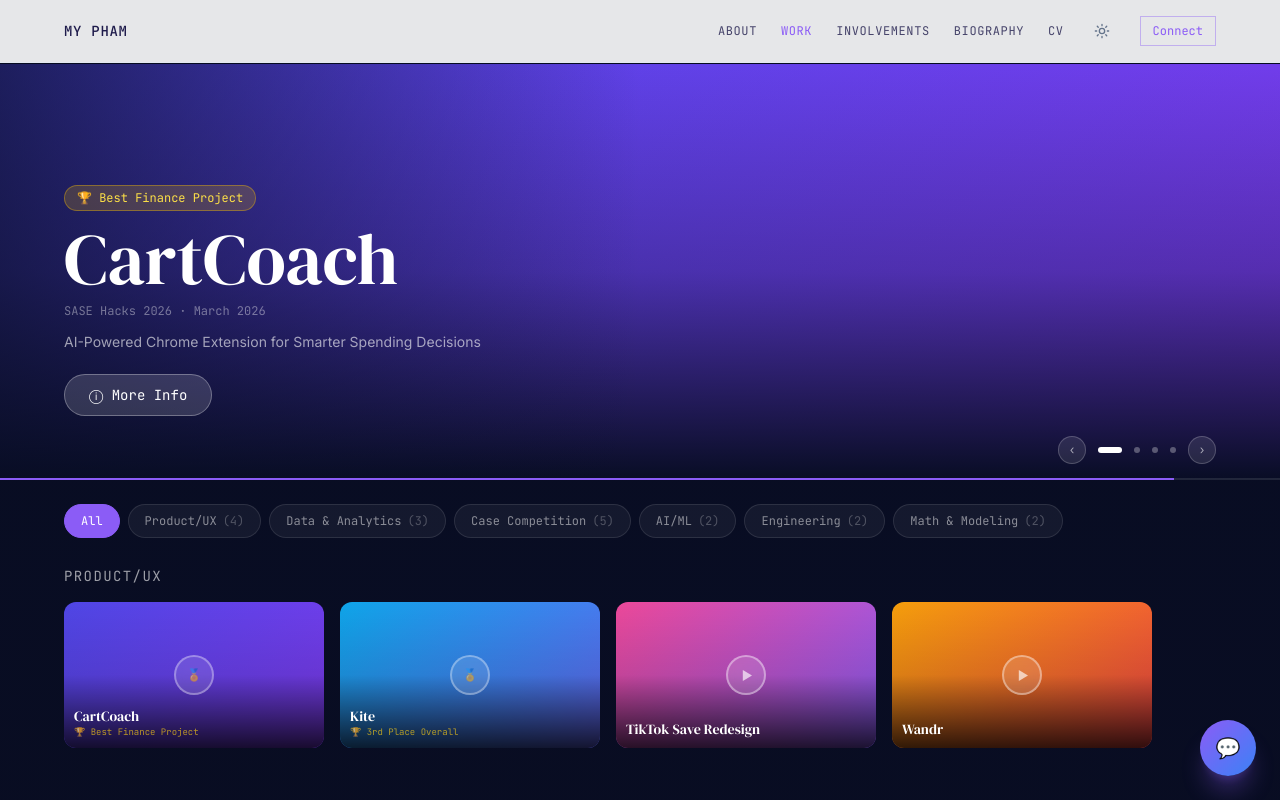
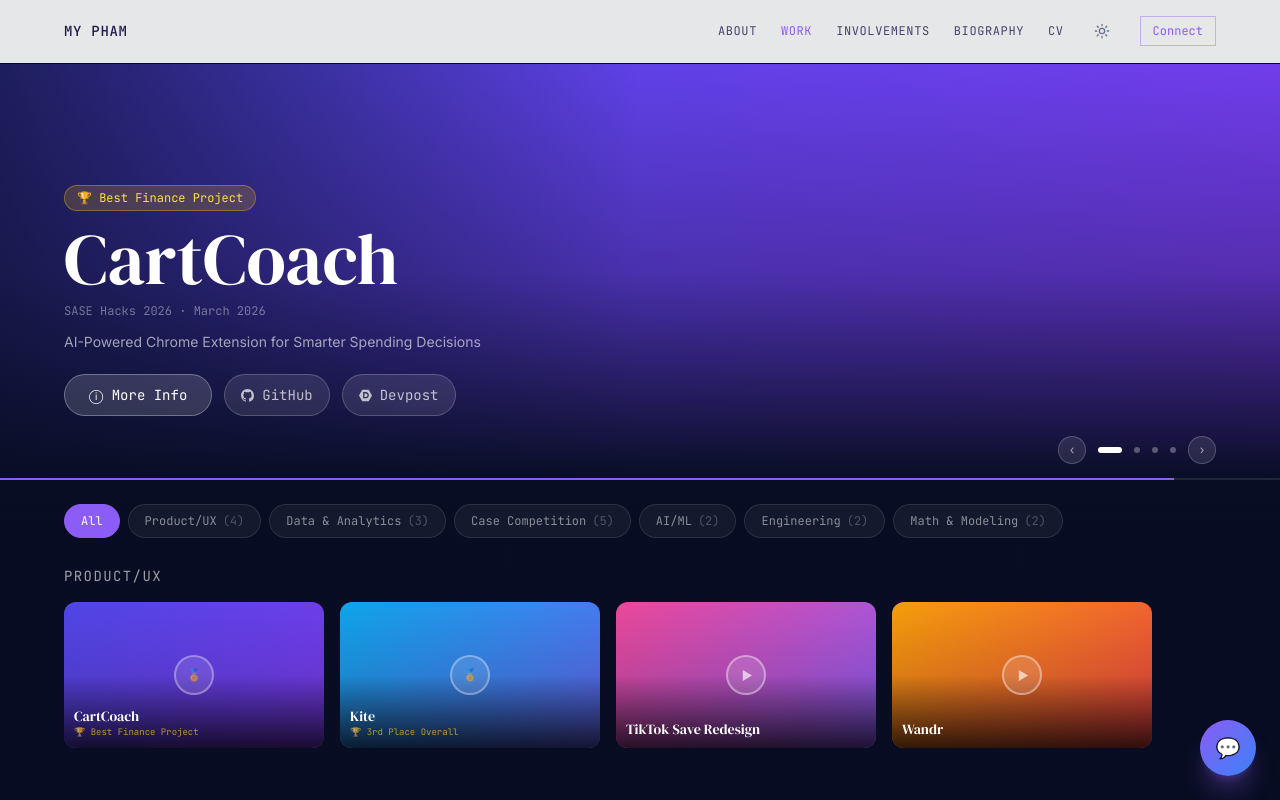
Before and after one commit to phammy237/Personal-Website, a Next.js app: page /projects in a window 1280 px wide. Shown: the top 800 px of the page. Built offline with nearby package versions, Linux system fonts and the light colour scheme.

Commit message:
change intro

```diff
--- a/app/page.tsx
+++ b/app/page.tsx
@@ -2,12 +2,10 @@
 import { Footer } from "@/components/layout/Footer";
 import { Hero } from "@/components/sections/Hero";
 import { Backstory } from "@/components/sections/Backstory";
-import { SignatureIntro } from "@/components/ui/SignatureIntro";
 
 export default function Home() {
   return (
     <main>
-      <SignatureIntro />
       <Navbar />
       <Hero />
       <Backstory />
--- a/app/projects/page.tsx
+++ b/app/projects/page.tsx
@@ -4,8 +4,25 @@
 import Image from "next/image";
 import { Navbar } from "@/components/layout/Navbar";
 import { Footer } from "@/components/layout/Footer";
+import { SignatureIntro } from "@/components/ui/SignatureIntro";
 import { allWork } from "@/data/projects";
 import type { Project } from "@/data/projects";
+
+function GitHubIcon() {
+  return (
+    <svg width="13" height="13" viewBox="0 0 24 24" fill="currentColor">
+      <path d="M12 0C5.37 0 0 5.37 0 12c0 5.31 3.435 9.795 8.205 11.385.6.105.825-.255.825-.57 0-.285-.015-1.23-.015-2.235-3.015.555-3.795-.735-4.035-1.41-.135-.345-.72-1.41-1.23-1.695-.42-.225-1.02-.78-.015-.795.945-.015 1.62.87 1.845 1.23 1.08 1.815 2.805 1.305 3.495.99.105-.78.42-1.305.765-1.605-2.67-.3-5.46-1.335-5.46-5.925 0-1.305.465-2.385 1.23-3.225-.12-.3-.54-1.53.12-3.18 0 0 1.005-.315 3.3 1.23.96-.27 1.98-.405 3-.405s2.04.135 3 .405c2.295-1.56 3.3-1.23 3.3-1.23.66 1.65.24 2.88.12 3.18.765.84 1.23 1.905 1.23 3.225 0 4.605-2.805 5.625-5.475 5.925.435.375.81 1.095.81 2.22 0 1.605-.015 2.895-.015 3.3 0 .315.225.69.825.57A12.02 12.02 0 0 0 24 12c0-6.63-5.37-12-12-12z" />
+    </svg>
+  );
+}
+
+function DevpostIcon() {
+  return (
+    <svg width="13" height="13" viewBox="0 0 24 24" fill="currentColor">
+      <path d="M6.002 1.61L0 12.004 6.002 22.39h11.996L24 12.004 17.998 1.61zm1.593 4.084h4.811c3.173 0 5.765 2.592 5.765 5.765s-2.592 5.765-5.765 5.765H7.595zm2.427 2.427v6.677h2.384c1.849 0 3.338-1.489 3.338-3.338s-1.489-3.338-3.338-3.338z" />
+    </svg>
+  );
+}
 
 const ROTATE_MS = 6500;
 const ALL_CATEGORIES = [
@@ -230,7 +247,7 @@
                   onClick={(e) => e.stopPropagation()}
                   title={l.label}
                   className="w-7 h-7 rounded-full bg-black/60 border border-white/25 flex items-center justify-center font-mono text-[10px] text-white/70 hover:text-white hover:bg-black/80 transition-colors">
-                  {l.icon}
+                  {l.key === "gh" ? <GitHubIcon /> : l.key === "dp" ? <DevpostIcon /> : l.icon}
                 </a>
               ))}
               <button
@@ -328,8 +345,8 @@
                 </button>
               )}
               <button onClick={() => onSelect(project, "overview")} className="flex items-center gap-2 font-mono text-sm px-6 py-2.5 bg-white/15 border border-white/30 text-white hover:bg-white/25 transition-colors rounded-full">ⓘ More Info</button>
-              {project.github && <a href={project.github} target="_blank" rel="noopener noreferrer" className="font-mono text-sm px-4 py-2.5 bg-white/10 border border-white/20 text-white/70 hover:text-white hover:bg-white/20 transition-colors rounded-full">GH ↗</a>}
-              {project.devpost && <a href={project.devpost} target="_blank" rel="noopener noreferrer" className="font-mono text-sm px-4 py-2.5 bg-white/10 border border-white/20 text-white/70 hover:text-white hover:bg-white/20 transition-colors rounded-full">Devpost ↗</a>}
+              {project.github && <a href={project.github} target="_blank" rel="noopener noreferrer" className="flex items-center gap-2 font-mono text-sm px-4 py-2.5 bg-white/10 border border-white/20 text-white/70 hover:text-white hover:bg-white/20 transition-colors rounded-full"><GitHubIcon /> GitHub</a>}
+              {project.devpost && <a href={project.devpost} target="_blank" rel="noopener noreferrer" className="flex items-center gap-2 font-mono text-sm px-4 py-2.5 bg-white/10 border border-white/20 text-white/70 hover:text-white hover:bg-white/20 transition-colors rounded-full"><DevpostIcon /> Devpost</a>}
             </div>
           </motion.div>
         </AnimatePresence>
@@ -362,6 +379,7 @@
 
   return (
     <main className="min-h-screen" style={{ background: "linear-gradient(180deg, #080D24 0%, #0A0C1E 100%)" }}>
+      <SignatureIntro />
       <Navbar />
       <div className="pt-16">
         <WorkHero onSelect={(p, t) => setSelected({ project: p, tab: t })} />
--- a/data/projects.ts
+++ b/data/projects.ts
@@ -54,6 +54,8 @@
     award: "Best Finance Project",
     competition: "SASE Hacks 2026",
     prize: true,
+    github: "#",
+    devpost: "#",
   },
   {
     slug: "kite",
@@ -82,6 +84,8 @@
     award: "3rd Place Overall",
     competition: "Code4Change",
     prize: true,
+    github: "#",
+    devpost: "#",
   },
   {
     slug: "wnba-simulator",
@@ -99,6 +103,7 @@
       "The project helped me think more deeply about tradeoffs, uncertainty, and strategic decision support.",
     ],
     tools: ["Python", "Monte Carlo Simulation", "Excel", "Data Modeling"],
+    github: "#",
     stack: [
       { layer: "Modeling", tech: "Python (pandas, NumPy)" },
       { layer: "Simulation", tech: "Monte Carlo (200 trials)" },
@@ -122,6 +127,7 @@
       "The project pushed me to think beyond analysis and toward usability and applied value.",
     ],
     tools: ["Python", "Streamlit", "scikit-learn", "pandas", "R"],
+    github: "#",
     stack: [
       { layer: "Data", tech: "Python + pandas (20K+ records)" },
       { layer: "Model", tech: "scikit-learn (least-squares MLR)" },
@@ -179,6 +185,7 @@
       "The project taught me a lot about platform thinking, infrastructure, and analytics-driven product support.",
     ],
     tools: ["Node.js", "REST APIs", "PostgreSQL", "Tableau", "Healthcare Data"],
+    github: "#",
     stack: [
       { layer: "Backend", tech: "Node.js (10+ RESTful APIs)" },
       { layer: "Database", tech: "PostgreSQL (50K+ records migrated)" },
@@ -201,6 +208,8 @@
       "The product concept centered on convenience, personalization, and reducing avoidable food waste.",
     ],
     tools: ["Python", "Computer Vision", "Mobile", "AI", "UX"],
+    github: "#",
+    devpost: "#",
     gradient: "linear-gradient(135deg, #16A34A 0%, #84CC16 100%)",
   },
   {
@@ -218,6 +227,7 @@
       "What interested me most was translating model-risk concepts into something decision-makers could actually interpret and use.",
     ],
     tools: ["Python", "Streamlit", "Fairlearn", "scikit-learn", "Data Ethics"],
+    github: "#",
     gradient: "linear-gradient(135deg, #7C3AED 0%, #4F46E5 100%)",
   },
   {
@@ -235,6 +245,8 @@
       "This project strengthened my interest in service design and operational problem-solving.",
     ],
     tools: ["Python", "NLP", "Chatbot", "AI"],
+    github: "#",
+    devpost: "#",
     stack: [
       { layer: "Language", tech: "Python" },
       { layer: "NLP", tech: "Natural Language Processing" },
@@ -259,6 +271,7 @@
       "The project was a strong exercise in applied analytics and communicating business insight from large datasets.",
     ],
     tools: ["Python", "pandas", "Data Visualization", "Statistical Analysis"],
+    github: "#",
     gradient: "linear-gradient(135deg, #0369A1 0%, #0EA5E9 100%)",
   },
   {
@@ -276,6 +289,7 @@
       "The project gave me a strong foundation in backend thinking and data architecture.",
     ],
     tools: ["MongoDB", "Mongoose", "React", "Node.js", "3D Visualization"],
+    github: "#",
     stack: [
       { layer: "Frontend", tech: "React + 3D visualization" },
       { layer: "Backend", tech: "Node.js" },
```
